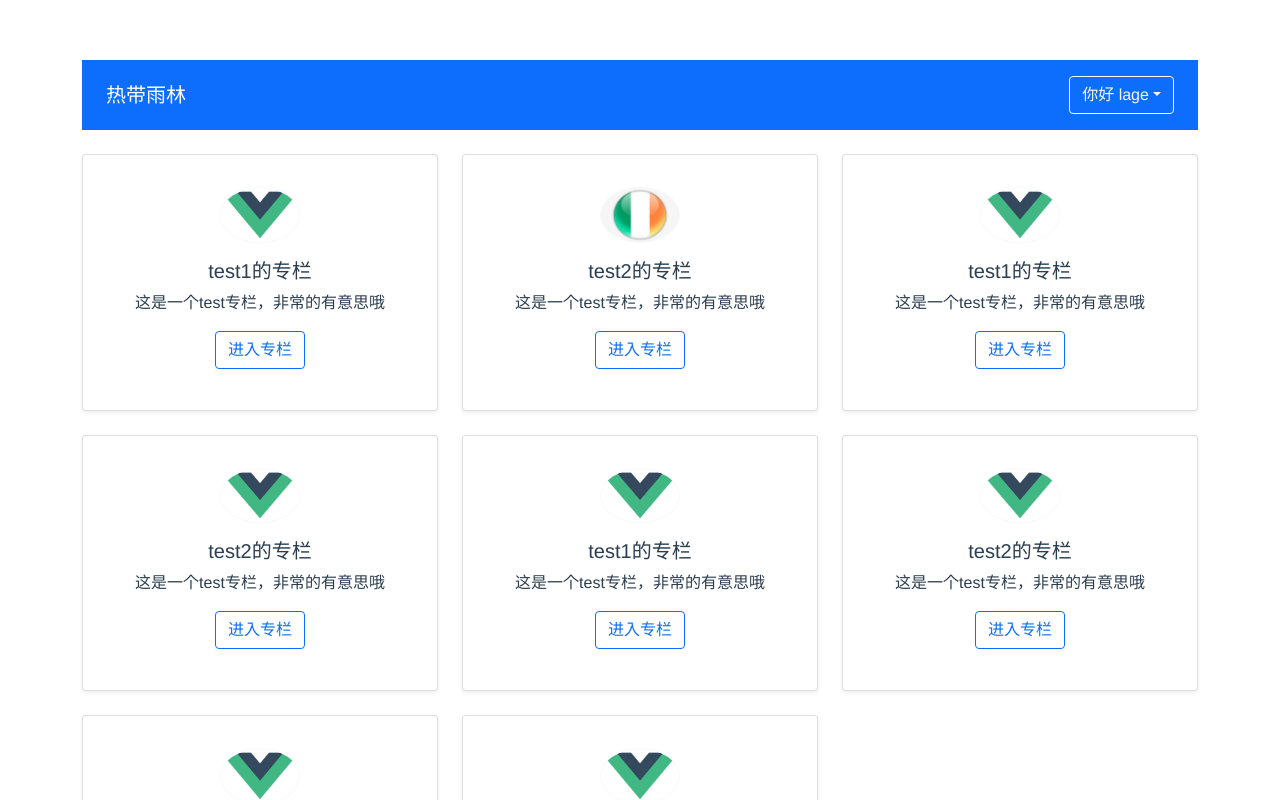
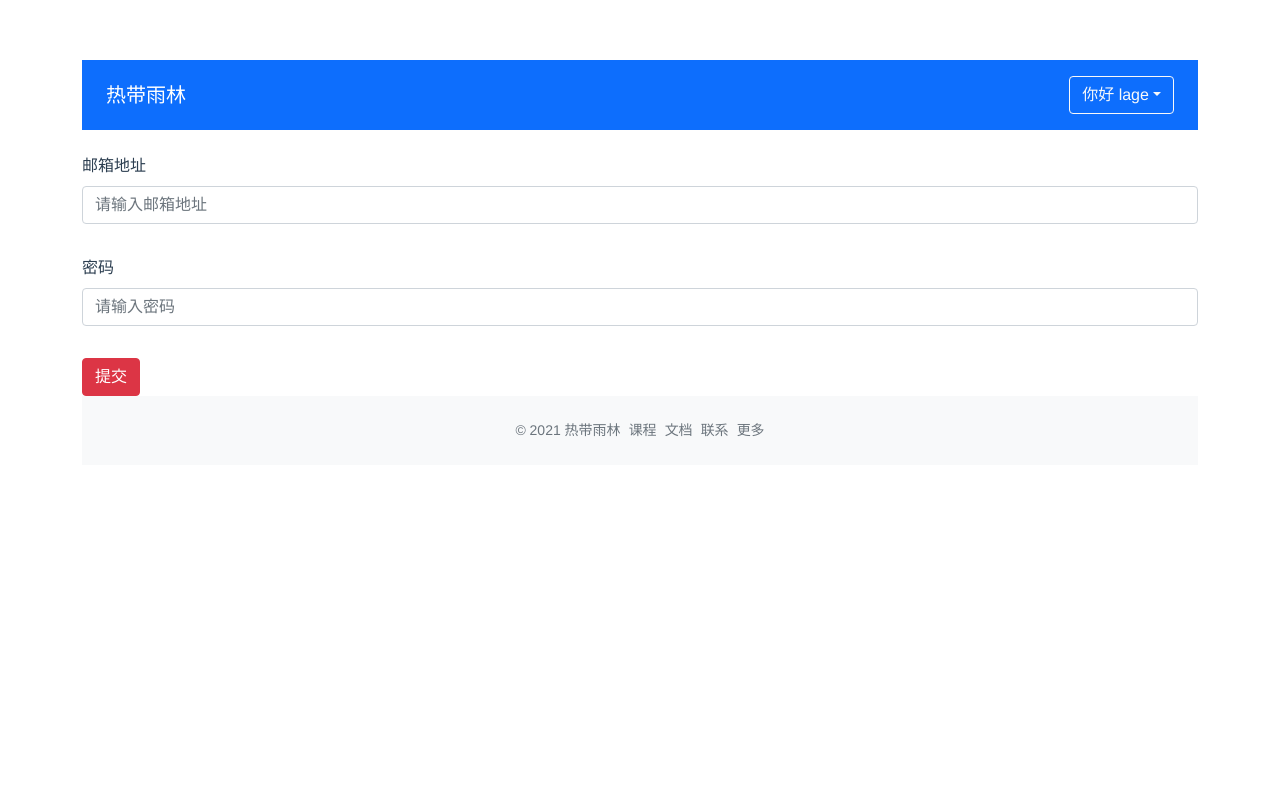
Before and after one commit to lagezhou888/vue3-basic, a Vue app: page /#/login in a window 1280 px wide. Shown: the top 800 px of the page. Built offline with nearby package versions, Linux system fonts and the light colour scheme.

Commit message:
增加路由，状态管理

```diff
--- a/package.json
+++ b/package.json
@@ -8,12 +8,14 @@
     "lint": "vue-cli-service lint"
   },
   "dependencies": {
-    "axios": "^0.21.0",
     "axios": "^0.21.1",
     "bootstrap": "^5.0.0-beta1",
     "less": "^3.9.0",
     "less-loader": "^5.0.0",
-    "vue": "^3.0.0"
+    "mitt": "^2.1.0",
+    "vue": "^3.0.0",
+    "vue-router": "^4.0.4",
+    "vuex": "^4.0.0"
   },
   "devDependencies": {
     "@typescript-eslint/eslint-plugin": "^2.33.0",
--- a/src/App.vue
+++ b/src/App.vue
@@ -1,15 +1,43 @@
 <template>
-  <div class=container>
+  <div class="container">
     <global-header :user="currentUser"></global-header>
-    <ColumnList :list="list"></ColumnList>
+    <router-view></router-view>
+    <footer class="text-center py-4 text-secondary bg-light mt-6">
+      <small>
+        <ul class="list-inline mb-0">
+          <li class="list-inline-item">© 2021 热带雨林</li>
+          <li class="list-inline-item">课程</li>
+          <li class="list-inline-item">文档</li>
+          <li class="list-inline-item">联系</li>
+          <li class="list-inline-item">更多</li>
+        </ul>
+      </small>
+    </footer>
+<!--    <validate-form action="" @form-submit="onFormSubmit">-->
+<!--      <div class="mb-3">-->
+<!--        <label class="form-label">邮箱地址</label>-->
+<!--        <validate-input :rules="emailRules" v-model="emailVal" placeholder="输入"></validate-input>-->
+<!--      </div>-->
+<!--      <div class="mb-3">-->
+<!--        <label class="form-label">密码</label>-->
+<!--        <validate-input ref="inputRef" type="password" :rules="passwordRules" v-model="passwordVal"></validate-input>-->
+<!--      </div>-->
+<!--      <template #submit>-->
+<!--        <span class="btn btn-danger">提交</span>-->
+<!--      </template>-->
+<!--    </validate-form>-->
+<!--    <ColumnList :list="list"></ColumnList>-->
   </div>
 </template>
 
 <script lang="ts">
 import 'bootstrap/dist/css/bootstrap.min.css'
-import { defineComponent } from 'vue'
-import ColumnList, {ColumnProps} from "@/components/ColumnList.vue";
-import GlobalHeader, {UserProps} from "@/components/GlobalHeader.vue";
+import { defineComponent, ref } from 'vue'
+import {ColumnProps} from "@/components/ColumnList.vue";
+// import ColumnList, {ColumnProps} from "@/components/ColumnList.vue"
+import GlobalHeader, {UserProps} from "@/components/GlobalHeader.vue"
+// import ValidateInput, { RulesProp } from '@/components/ValidateInput.vue'
+// import ValidateForm from '@/components/ValidateForm.vue'
 const currentUser: UserProps = {
   isLogin: true,
   name: 'lage'
@@ -63,13 +91,34 @@ const testData: ColumnProps[] = [
 export default defineComponent({
   name: "App",
   components: {
-    ColumnList,
-    GlobalHeader
+    // ColumnList,
+    GlobalHeader,
+    // ValidateInput,
+    // ValidateForm
   },
   setup() {
+    // const inputRef = ref<any>()
+    // const emailVal = ref('123@qq.com')
+    // const emailRules: RulesProp = [
+    //   {type: 'required', message: '电子邮箱地址不能为空'},
+    //   {type: 'email', message: '请输入正确的电子邮箱地址'},
+    // ]
+    // const passwordVal = ref('123')
+    // const passwordRules: RulesProp = [
+    //   {type: 'required', message: '密码不能为空'}
+    // ]
+    // const onFormSubmit = (result: boolean) => {
+    //   console.log('result',result)
+    // }
     return {
-      list: testData,
-      currentUser
+      currentUser,
+      // list: testData,
+      // emailRules,
+      // emailVal,
+      // passwordRules,
+      // passwordVal,
+      // onFormSubmit,
+      // inputRef
     }
   }
 })
@@ -80,7 +129,7 @@ export default defineComponent({
   font-family: Avenir, Helvetica, Arial, sans-serif;
   -webkit-font-smoothing: antialiased;
   -moz-osx-font-smoothing: grayscale;
-  text-align: center;
+  text-align: left;
   color: #2c3e50;
   margin-top: 60px;
 }
--- a/src/components/ColumnList.vue
+++ b/src/components/ColumnList.vue
@@ -6,7 +6,7 @@
           <img :src="column.avatar" class="rounded-circle border border-light w-25 h-25 my-3" :alt="column.title">
           <h5 class="card-title">{{column.title}}</h5>
           <p class="card-text text-left">{{column.description}}</p>
-          <a href="#" class="btn btn-outline-primary">进入专栏</a>
+          <router-link :to="`/column/${column.id}`" class="btn btn-outline-primary">进入专栏</router-link>
         </div>
       </div>
     </div>
--- /dev/null
+++ b/src/components/ValidateForm.vue
@@ -0,0 +1,42 @@
+<template>
+  <form class="validate-form-container">
+    <slot name="default"></slot>
+    <div class="submit-area" @click.prevent="submitForm">
+      <slot name="submit">
+        <button type="submit" class="btn btn-primary">提交</button>
+      </slot>
+    </div>
+  </form>
+</template>
+
+<script lang="ts">
+import { defineComponent, onUnmounted } from 'vue'
+import mitt from 'mitt'
+type ValidateFunc = () => boolean
+export const emitter = mitt()
+export default defineComponent({
+  emits: ['form-submit'],
+  setup(props, context){
+    // let funcArr: ValidateFunc[] = []
+    const submitForm = () => {
+      // const result = funcArr.map(func => func()).every(result => result)
+      context.emit('form-submit', true)
+    }
+    const callback = (func: ValidateFunc) => {
+      // funcArr.push(func)
+    }
+    // emitter.on('form-item-created', callback)
+    onUnmounted(()=> {
+      // emitter.off('form-item-created', callback)
+      // funcArr = []
+    })
+    return {
+      submitForm
+    }
+  },
+})
+</script>
+
+<style scoped>
+
+</style>
--- /dev/null
+++ b/src/components/ValidateInput.vue
@@ -0,0 +1,80 @@
+<template>
+  <div class="validate-input-container pb-3">
+    <input type="text"
+       class="form-control"
+       v-model="inputRef.val"
+       @blur="validateInput"
+       :class="{'is-invalid': inputRef.error}"
+       @input="updateValue"
+       v-bind="$attrs"
+    />
+    <span v-if="inputRef.error" class="invalid-feedback">{{inputRef.message}}</span>
+  </div>
+</template>
+
+<script lang="ts">
+import {defineComponent, reactive, PropType, onMounted} from 'vue'
+// import { emitter } from './ValidateForm.vue'
+const emailReg = /^[A-Za-z\d]+([-_.][A-Za-z\d]+)*@([A-Za-z\d]+[-.])+[A-Za-z\d]{2,4}$/
+interface RuleProp {
+  type: 'required' | 'email';
+  message: string;
+}
+export type RulesProp = RuleProp[]
+export default defineComponent({
+  props: {
+    rules: Array as PropType<RulesProp>,
+    modelValue: String
+  },
+  inheritAttrs: false,
+  components: {
+    // emitter
+  },
+  setup(props, content){
+    const inputRef = reactive({
+      val: props.modelValue || '',
+      error: false,
+      message: ''
+    })
+    const updateValue = (e: KeyboardEvent) => {
+      const targetValue = (e.target as HTMLInputElement).value
+      inputRef.val = targetValue
+      content.emit('update:modelValue',targetValue)
+    }
+    const validateInput = () => {
+      if(props.rules){
+        const allPassed = props.rules.every(rule => {
+          let passed = true
+          inputRef.message = rule.message
+          switch (rule.type) {
+            case 'required':
+              passed = (inputRef.val.trim() !== '')
+              break
+            case 'email':
+              passed = emailReg.test(inputRef.val)
+              break
+            default:
+              break
+          }
+          return passed
+        })
+        inputRef.error = !allPassed
+        return allPassed
+      }
+      return true
+    }
+    onMounted(()=> {
+      // emitter.emit('form-item-created', validateInput)
+    })
+    return {
+      inputRef,
+      validateInput,
+      updateValue
+    }
+  }
+})
+</script>
+
+<style scoped>
+
+</style>
--- a/src/main.ts
+++ b/src/main.ts
@@ -1,5 +1,9 @@
 import { createApp } from 'vue'
 import App from './App.vue'
+import router from './router'
+import store from "./store";
 
 const app = createApp(App)
+app.use(router)
+app.use(store)
 app.mount('#app')
--- a/src/store.ts
+++ b/src/store.ts
@@ -0,0 +1,16 @@
+import { createStore } from 'vuex'
+
+const store = createStore({
+    state: {
+        count: 0
+    },
+    mutations: {
+        add (state) {
+            state.count ++
+        }
+    }
+})
+console.log('store', store.state.count)
+store.commit('add')
+console.log('store', store.state.count)
+export default store
--- /dev/null
+++ b/src/views/ColumnDetail.vue
@@ -0,0 +1,20 @@
+<template>
+  <pre>{{route}}</pre>
+</template>
+
+<script lang="ts">
+import { defineComponent } from 'vue'
+import { useRoute } from 'vue-router'
+export default defineComponent({
+  setup(){
+    const route = useRoute()
+    return {
+      route
+    }
+  }
+})
+</script>
+
+<style scoped>
+
+</style>
--- /dev/null
+++ b/src/views/Home.vue
@@ -0,0 +1,13 @@
+<template>
+  <h1>Home</h1>
+</template>
+
+<script>
+export default {
+  name: "home"
+}
+</script>
+
+<style scoped>
+
+</style>
--- /dev/null
+++ b/src/views/Login.vue
@@ -0,0 +1,59 @@
+<template>
+  <validate-form action="" @form-submit="onFormSubmit">
+    <div class="mb-3">
+      <label class="form-label">邮箱地址</label>
+      <validate-input :rules="emailRules" v-model="emailVal" placeholder="请输入邮箱地址"></validate-input>
+    </div>
+    <div class="mb-3">
+      <label class="form-label">密码</label>
+      <validate-input ref="inputRef" type="password" :rules="passwordRules" placeholder="请输入密码" v-model="passwordVal"></validate-input>
+    </div>
+    <template #submit>
+      <span class="btn btn-danger">提交</span>
+    </template>
+  </validate-form>
+</template>
+
+<script lang="ts">
+import { defineComponent, ref } from 'vue'
+import ValidateInput, { RulesProp } from '@/components/ValidateInput.vue'
+import ValidateForm from '@/components/ValidateForm.vue'
+import { useRouter } from 'vue-router'
+export default defineComponent({
+  components: {
+    ValidateForm,
+    ValidateInput
+  },
+  setup(){
+    const router = useRouter()
+    const emailVal = ref('')
+    const emailRules: RulesProp = [
+      {type: 'required', message: '电子邮箱地址不能为空'},
+      {type: 'email', message: '请输入正确的电子邮箱地址'},
+    ]
+    const passwordVal = ref('')
+    const passwordRules: RulesProp = [
+      {type: 'required', message: '密码不能为空'}
+    ]
+
+    const onFormSubmit = (result: boolean) => {
+      console.log('result',result)
+      if (result) {
+        router.push({ name: 'column', params: { id: 1}})
+      }
+    }
+
+    return {
+      onFormSubmit,
+      emailVal,
+      emailRules,
+      passwordVal,
+      passwordRules
+    }
+  }
+})
+</script>
+
+<style scoped>
+
+</style>
```
Also changed, not shown: src/router.ts (+13 -0 lines), 1 other file (tests, documents, lock files or other folders).
